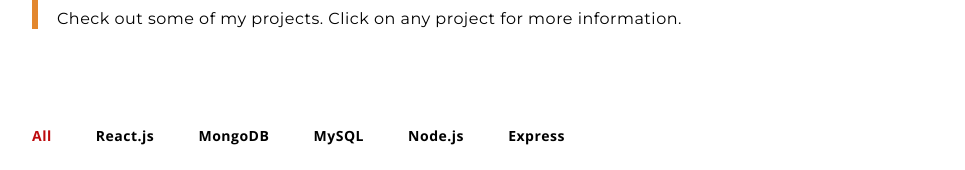
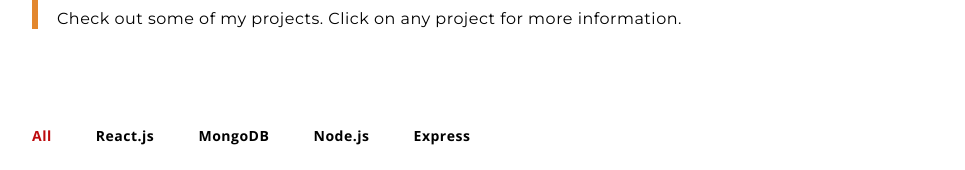
Before and after one commit to pkeane2018/Project-Portfolio, a website: page index.html in a window 1280 px wide. Shown: the part 2260-2430 px from the top of the page, without its empty margins (308-1273 px from the left). Drawn offline with nearby package versions, Linux system fonts and the light colour scheme; no server answers; files whose address does not match are found by name.

Commit message:
removed mysql from portfolio menu

```diff
--- a/index.html
+++ b/index.html
@@ -371,7 +371,6 @@
 									<li><a href="#" class="current" data-filter="*">All</a></li>
 									<li><a href="#" data-filter=".react">React.js</a></li>
 									<li><a href="#" data-filter=".mongodb">MongoDB</a></li>
-									<li><a href="#" data-filter=".mysql">MySQL</a></li>
 									<li><a href="#" data-filter=".nodejs">Node.js</a></li>
 									<li><a href="#" data-filter=".express">Express</a></li>
 								</ul>
```
